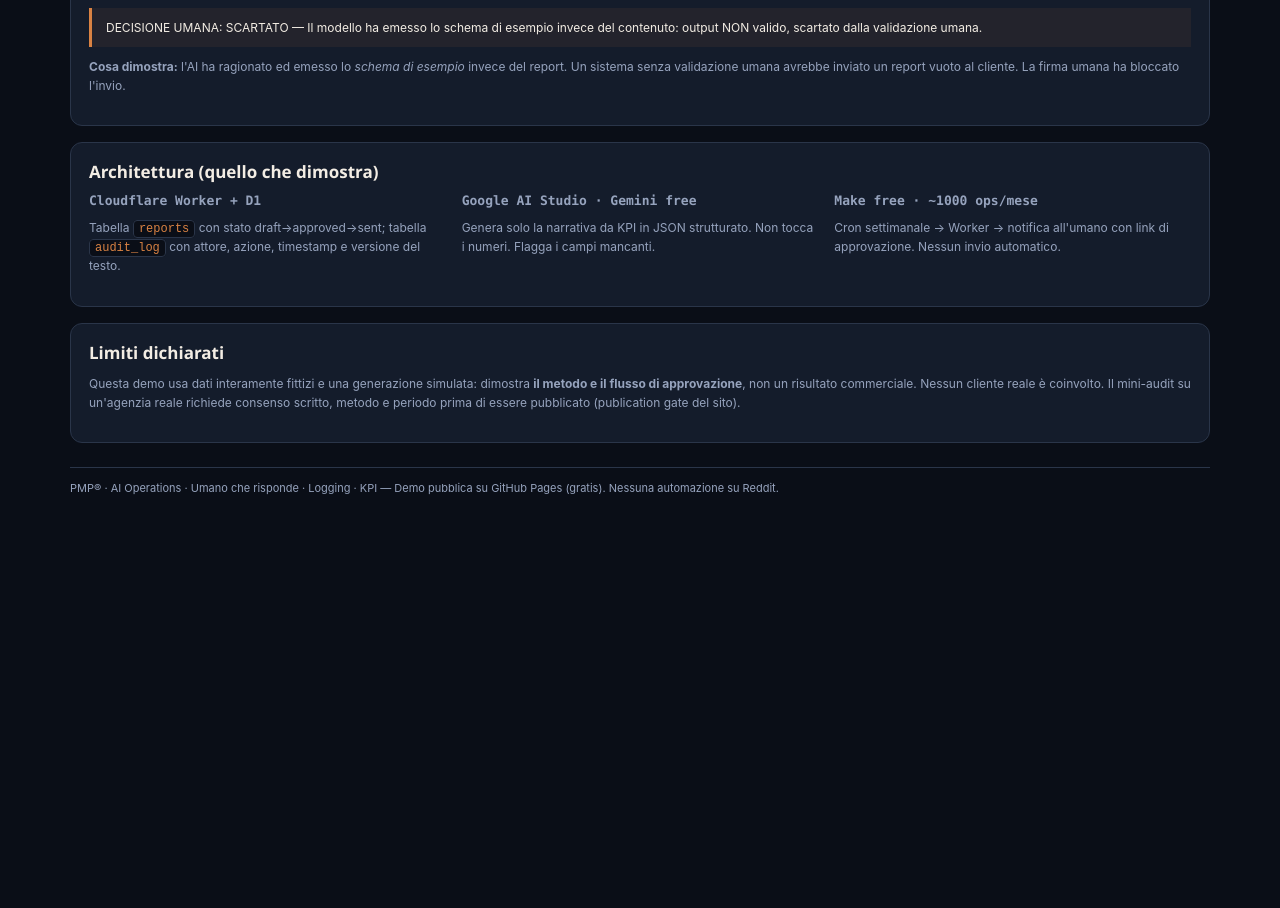
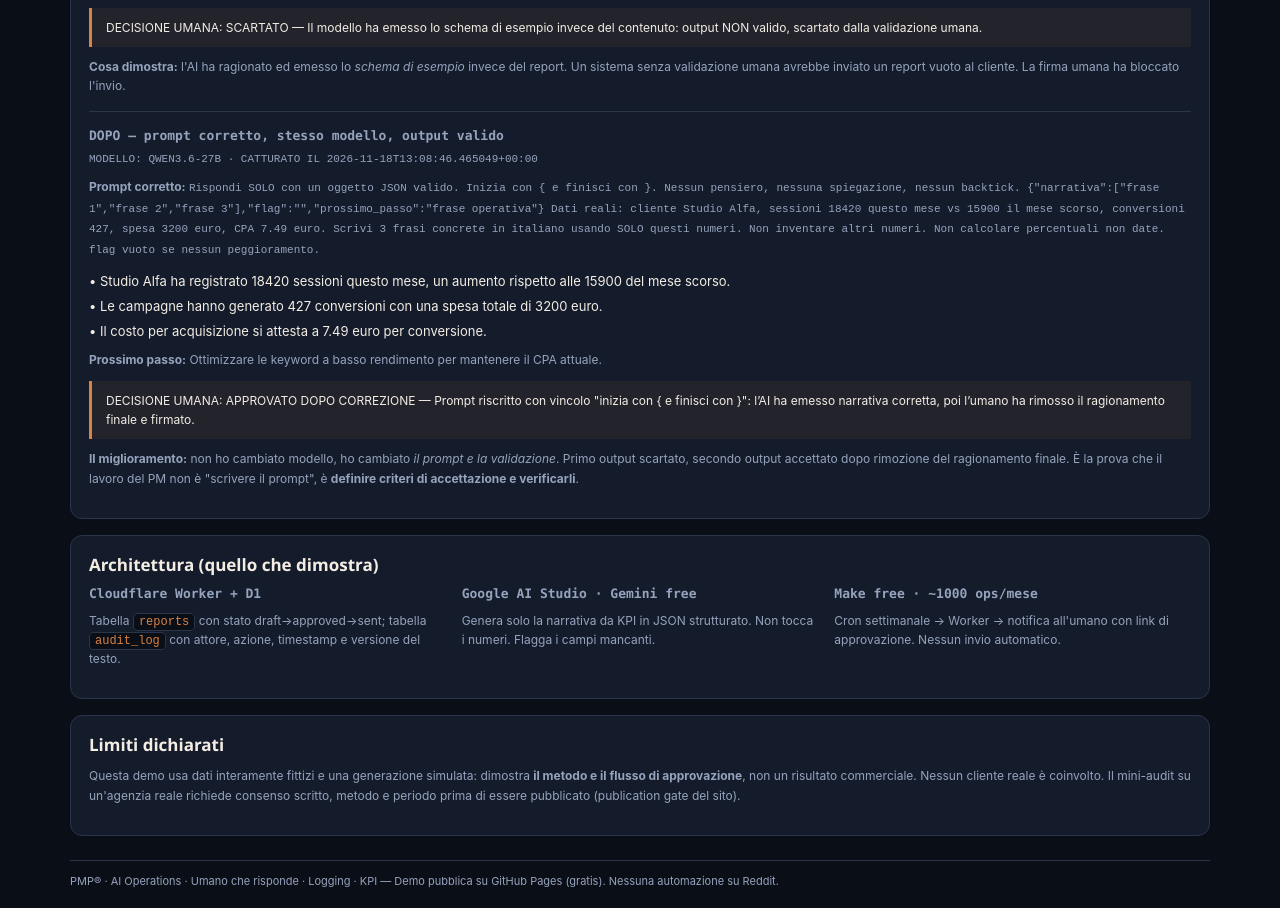
Before and after one commit to Riccardobozzato94/relay-report, a plain HTML site: page index.html in a window 1280 px wide. Shown: the part 1166-2074 px from the top of the page. Before the commit the page ends 1740 px from the top, so only its background shows below. Drawn offline with Linux system fonts and the light colour scheme.

Commit message:
Improve: confronto output AI scartato vs corretto con prompt rivisto

````diff
--- a/ai-data.js
+++ b/ai-data.js
@@ -26,5 +26,22 @@ window.AI_CAPTURED = {
     "prossimo": "",
     "raw": " Didn't invent any.\n   - Flag missing data without correcting? Yes, explicitly states what's missing.\n   - Concrete Italian? Yes.\n   - ONLY JSON output? Will ensure no markdown or extra text.\n\n   Let's verify the JSON structure carefully:\n   ```json\n   {\n     \"narrativa\": \"Il progetto \\\"campione fittizio\\\" registra un avanzamento del 54%, con 13 punti completati su 24 totali. Sono state identificate 2 attività a rischio slittamento e 1 attività priva di un responsabile assegnato. Il ritmo di consegna rimane stabile ma richiede attenzione sui punti critici segnalati.\",\n     \"qualita_dati\": \"I dati forniti non includono metriche su budget, ore lavorate o priorità delle attività, limitando l'analisi completa dello stato di salute del progetto.\",\n     \"prossimo_passo\": \"Assegnare un owner all'attività orfana e valutare i piani di mitigazione per i due potenziali slittamenti entro la prossima",
     "prompt": "Sei un assistente per report settimanali di progetto. Ti do KPI gia' calcolati in JSON. Produci SOLO un oggetto JSON valido:\n{\"narrativa\":\"3 frasi max\",\"qualita_dati\":\"un breve avviso sui dati mancanti\",\"prossimo_passo\":\"una frase\"}\nRegole: non ricalcolare i numeri, non inventarne, segnala i dati mancanti senza correggerli. Italiano concreto. Non scrivere null'altro fuori dal JSON.\nKPI: {\"avanzamento_percent\":54,\"punti_fatti\":13,\"punti_totali\":24,\"attivita_senza_owner\":1,\"slittamenti_potenziali\":2,\"progetto\":\"campione fittizio\"}"
+  },
+  "relay_fixed": {
+    "status": "approvato dopo correzione",
+    "model": "Qwen3.6-27B",
+    "captured_at": "2026-11-18T13:08:46.465049+00:00",
+    "prompt": "Rispondi SOLO con un oggetto JSON valido. Inizia con { e finisci con }. Nessun pensiero, nessuna spiegazione, nessun backtick.\n{\"narrativa\":[\"frase 1\",\"frase 2\",\"frase 3\"],\"flag\":\"\",\"prossimo_passo\":\"frase operativa\"}\nDati reali: cliente Studio Alfa, sessioni 18420 questo mese vs 15900 il mese scorso, conversioni 427, spesa 3200 euro, CPA 7.49 euro.\nScrivi 3 frasi concrete in italiano usando SOLO questi numeri. Non inventare altri numeri. Non calcolare percentuali non date. flag vuoto se nessun peggioramento.",
+    "json": {
+      "narrativa": [
+        "Studio Alfa ha registrato 18420 sessioni questo mese, un aumento rispetto alle 15900 del mese scorso.",
+        "Le campagne hanno generato 427 conversioni con una spesa totale di 3200 euro.",
+        "Il costo per acquisizione si attesta a 7.49 euro per conversione."
+      ],
+      "flag": "",
+      "prossimo_passo": "Ottimizzare le keyword a basso rendimento per mantenere il CPA attuale."
+    },
+    "raw_tail": "l make sure there are no newlines or formatting that could be construed as non-JSON, but standard JSON formatting is fine. I'll keep it compact to be safe. All good. \n   Output generation. \n   `{ \"narrativa\": [ \"Studio Alfa ha registrato 18420 sessioni questo mese, un aumento rispetto alle 15900 del mese scorso.\", \"Le campagne hanno generato 427 conversioni con una spesa totale di 3200 euro.\", \"Il costo per acquisizione si attesta a 7.49 euro per conversione.\" ], \"flag\": \"\", \"prossimo_passo\": \"Ottimizzare le keyword a basso rendimento per mantenere il CPA attuale.\" }` -> I'll remove spaces/new",
+    "note": "Prompt riscritto con vincolo \"inizia con { e finisci con }\": l’AI ha emesso narrativa corretta, poi l’umano ha rimosso il ragionamento finale e firmato."
   }
 };
--- a/index.html
+++ b/index.html
@@ -69,6 +69,14 @@
     <pre id="aiRawRelay" style="background:var(--ink);border:1px solid var(--line);border-radius:6px;padding:10px;font:11px/1.5 ui-monospace,monospace;white-space:pre-wrap;max-height:180px;overflow:auto;color:var(--slate)"></pre>
     <div class="note" id="aiNoteRelay"></div>
     <p style="font-size:12px;color:var(--slate);margin-top:10px"><strong>Cosa dimostra:</strong> l'AI ha ragionato ed emesso lo <em>schema di esempio</em> invece del report. Un sistema senza validazione umana avrebbe inviato un report vuoto al cliente. La firma umana ha bloccato l'invio.</p>
+
+    <div class="hr"></div>
+    <h3>DOPO — prompt corretto, stesso modello, output valido</h3>
+    <p class="kpi-label">Modello: <span id="aiFixedModel">—</span> · catturato il <span id="aiFixedDate">—</span></p>
+    <p style="font-size:12px;color:var(--slate)"><strong>Prompt corretto:</strong> <span id="aiFixedPrompt" style="font-family:ui-monospace,monospace;font-size:11px"></span></p>
+    <div id="aiFixedOut" style="margin-top:10px"></div>
+    <div class="note" id="aiFixedNote"></div>
+    <p style="font-size:12px;color:var(--slate);margin-top:10px"><strong>Il miglioramento:</strong> non ho cambiato modello, ho cambiato <em>il prompt e la validazione</em>. Primo output scartato, secondo output accettato dopo rimozione del ragionamento finale. È la prova che il lavoro del PM non è "scrivere il prompt", è <strong>definire criteri di accettazione e verificarli</strong>.</p>
   </div>
 
   <div class="card">
@@ -146,6 +154,14 @@ setState('vuoto');
   document.getElementById('aiPromptRelay').textContent = d.relay.prompt;
   document.getElementById('aiRawRelay').textContent = d.relay.raw;
   document.getElementById('aiNoteRelay').textContent = 'DECISIONE UMANA: ' + d.relay.status.toUpperCase() + ' — ' + d.relay.note;
+  var f = d.relay_fixed;
+  if (!f) return;
+  document.getElementById('aiFixedModel').textContent = f.model;
+  document.getElementById('aiFixedDate').textContent = f.captured_at;
+  document.getElementById('aiFixedPrompt').textContent = f.prompt;
+  document.getElementById('aiFixedOut').innerHTML = (f.json && f.json.narrativa ? f.json.narrativa.map(function(s){ return '<p style="font-size:13px;margin:4px 0">• ' + s + '</p>'; }).join('') : '') +
+    (f.json && f.json.prossimo_passo ? '<p style="font-size:12px;color:var(--slate);margin-top:8px"><strong>Prossimo passo:</strong> ' + f.json.prossimo_passo + '</p>' : '');
+  document.getElementById('aiFixedNote').textContent = 'DECISIONE UMANA: ' + f.status.toUpperCase() + ' — ' + f.note;
 })();
 </script>
 </body>
````
